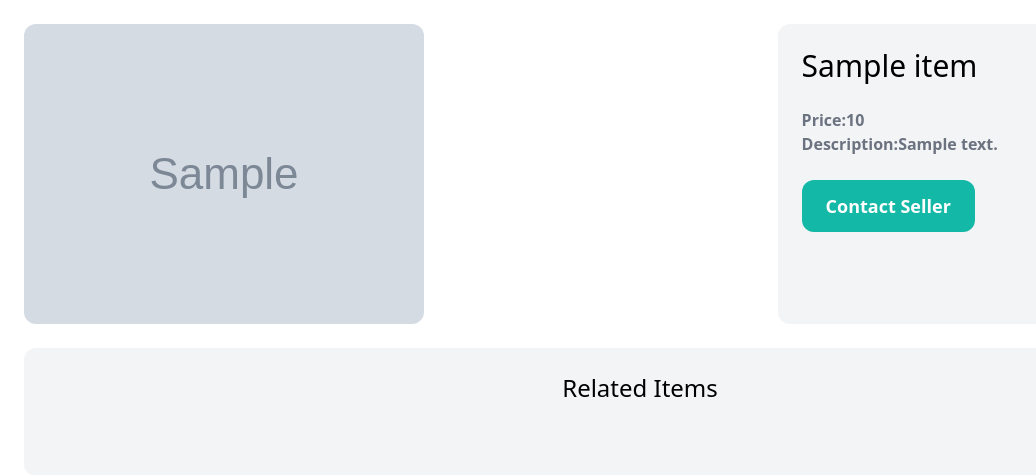
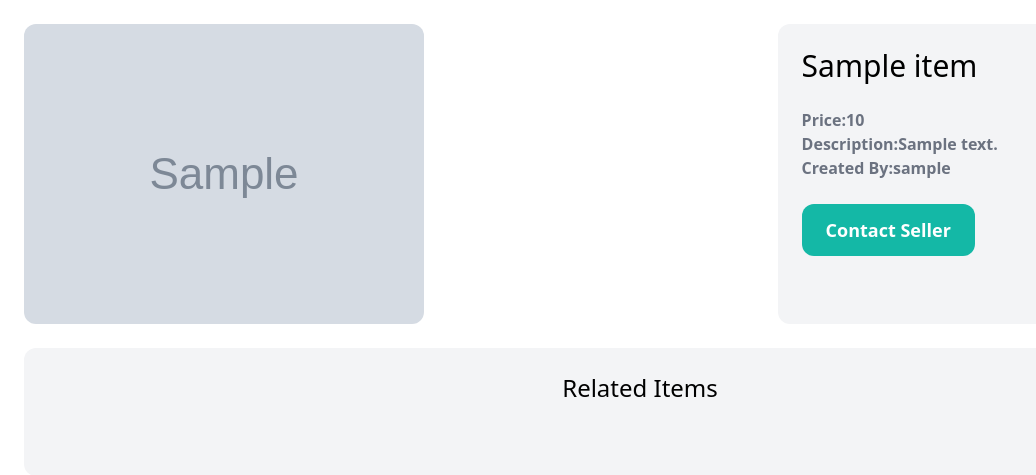
Before and after one commit to Sachit56/online-marketplace, a Django app: page /items/1/ in a window 1280 px wide. Shown: the part 77-552 px from the top of the page, without its empty margins (0-1036 px from the left). Run offline with Django 4.2, Linux system fonts and the light colour scheme; tables that the repository leaves empty hold one stand-in row (values such as "Sample post"); grey boxes marked "Sample" are stand-in pictures; some libraries are stand-ins or nearby versions.

Commit message:
dashboard done

```diff
--- a/dashboard/templates/dashboard/index.html
+++ b/dashboard/templates/dashboard/index.html
@@ -17,6 +17,7 @@
             <div class="p-6 bg-white rounded-b-xl">
               <h2 class="text-2xl">{{item.name}}</h2>
               <p class="text-gray-500">Rs. {{item.price}}</p>
+
             </div>
           </a>
          </div>
--- a/items/templates/items/detail.html
+++ b/items/templates/items/detail.html
@@ -17,6 +17,10 @@
             {% if item.description %}
             <p class="text-gray-700">
                 <strong class="text-gray-500">Description:{{item.description}}</strong>
+
+            </p>
+            <p class="text-gray-700">
+              <strong class="text-gray-500">Created By:{{item.created_by}}</strong>
 
             </p>
 
```
